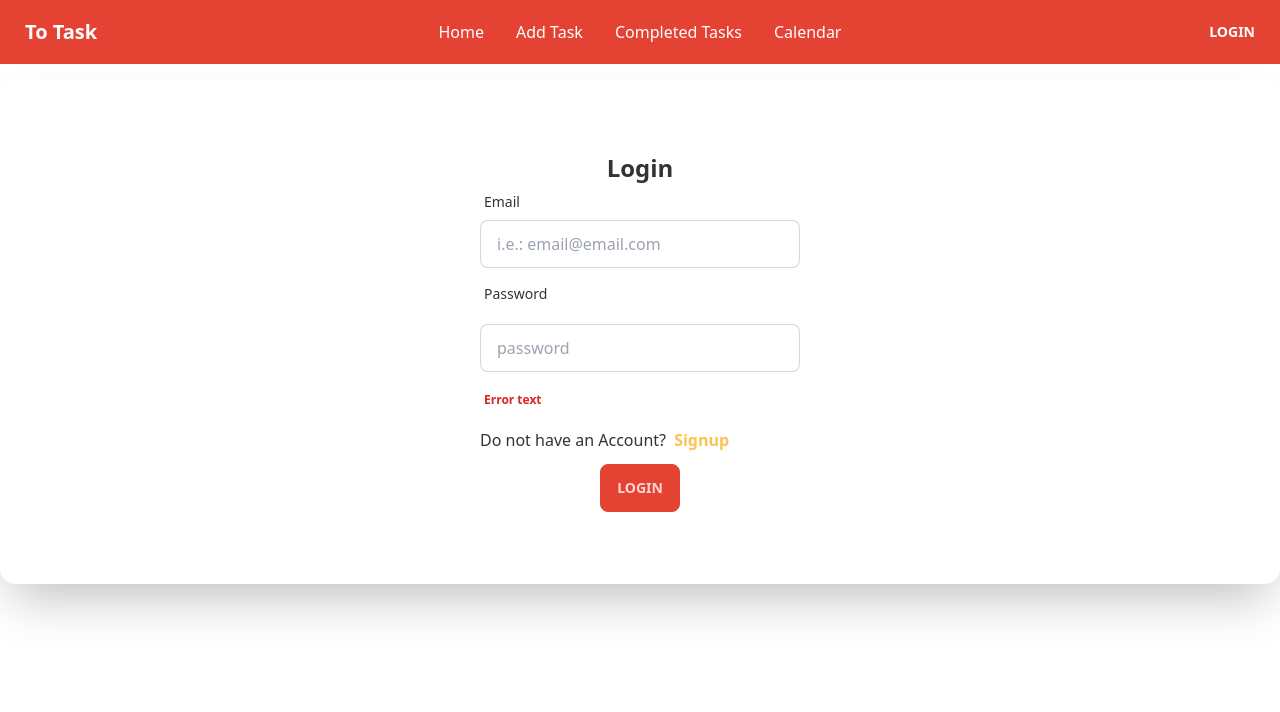
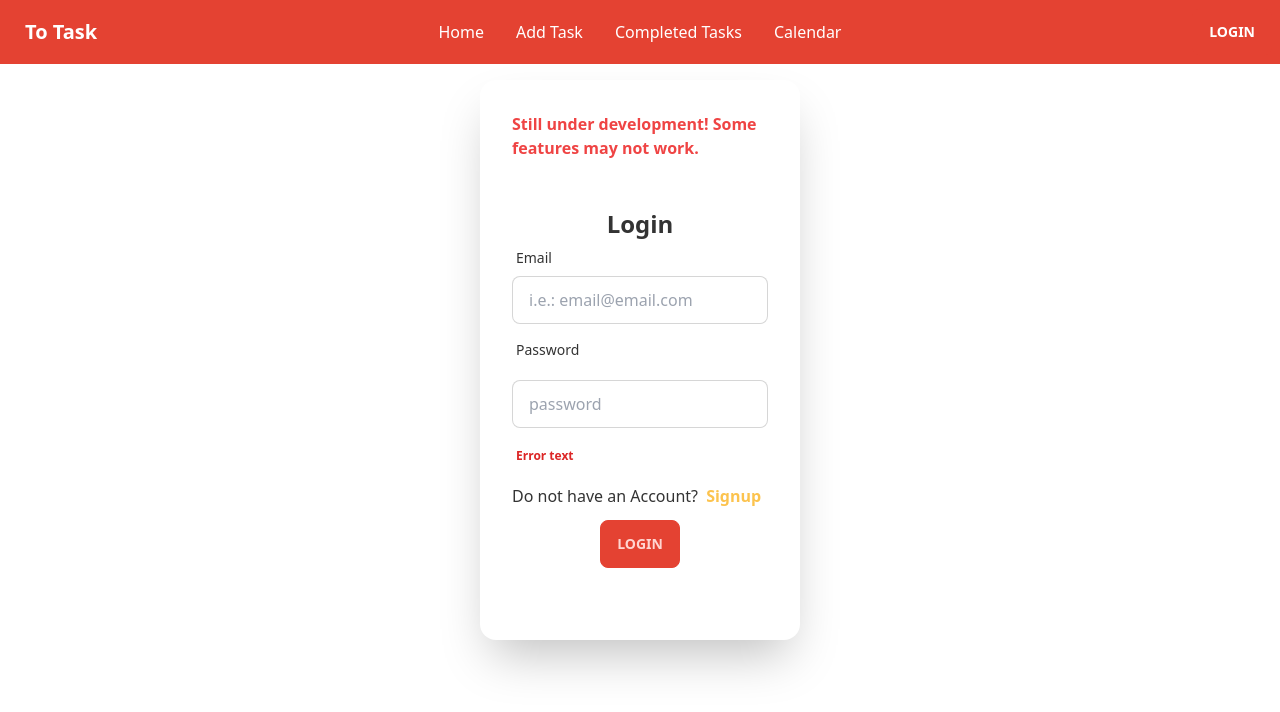
Before and after one commit to n00bNn00b/to-task, a React (Create React App) app: page /login in a window 1280 px wide. Shown: the top 712 px of the page. Built offline with nearby package versions, Linux system fonts and the light colour scheme; no server answers.

Commit message:
under development message has been set

```diff
--- a/src/components/Login.jsx
+++ b/src/components/Login.jsx
@@ -32,9 +32,12 @@ const Login = () => {
     signInWithEmailAndPassword(email, password);
   };
   return (
-    <div className="card w-full bg-base-100 shadow-2xl mx-auto my-20">
+    <div className="card w-80 bg-base-100 shadow-2xl mx-auto my-20">
       <div className="card-body w-full">
-        <div className="w-80 flex mx-auto">
+        <p className="text-red-500 font-bold">
+          Still under development! Some features may not work.
+        </p>
+        <div className="w-full flex mx-auto">
           <form className="my-10" onSubmit={loginHandler}>
             <h2 className="text-center font-bold text-2xl">Login</h2>
             <div>
@@ -45,7 +48,7 @@ const Login = () => {
                 type="email"
                 placeholder="i.e.: email@email.com"
                 name="email"
-                className="input input-bordered w-80"
+                className="input input-bordered w-64"
               />
             </div>
             <div className="mt-2">
@@ -57,7 +60,7 @@ const Login = () => {
                 name="password"
                 id="password"
                 placeholder="password"
-                className="input my-3 input-bordered w-80"
+                className="input my-3 input-bordered w-64"
               />
               <label className="label">
                 <span className="label-text-alt text-red-600 font-bold">
--- a/src/components/Navbar.jsx
+++ b/src/components/Navbar.jsx
@@ -7,7 +7,7 @@ import auth from "../firebase.init";
 const Navbar = () => {
   const [user] = useAuthState(auth);
   return (
-    <div className="navbar fixed top-0 bg-primary text-white">
+    <div className="navbar fixed top-0 z-20 bg-primary text-white">
       <div className="navbar-start">
         <div className="dropdown">
           <label tabIndex="0" className="btn btn-ghost lg:hidden">
```
